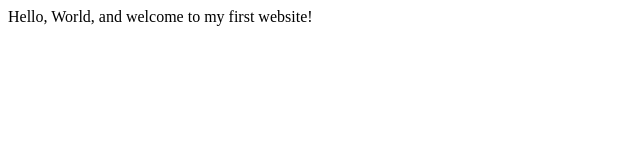
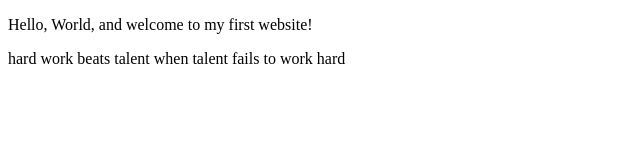
Before and after one commit to jquickk/jquick.github.io, a plain HTML site: page index.html in a window 1280 px wide. Shown: the whole page, without its empty margins (0-640 px from the left). Drawn offline with Linux system fonts and the light colour scheme.

Commit message:
update index
added new content

```diff
--- a/index.html
+++ b/index.html
@@ -3,9 +3,11 @@
     <head>
         <meta charset="utf-8">
         <meta name="viewport" content="width=device-width, initial-scale=1.0">
-        <title>My First Website</title>
+       <meta name="author" content="Jquick">
+        <title>CE Truffant | Web developer </title>
     </head>
     <body>
-       Hello, World, and welcome to my first website!
+       <p>Hello, World, and welcome to my first website!
+           <p>hard work beats talent when talent fails to work hard</p>
     </body>
 </html>
```
